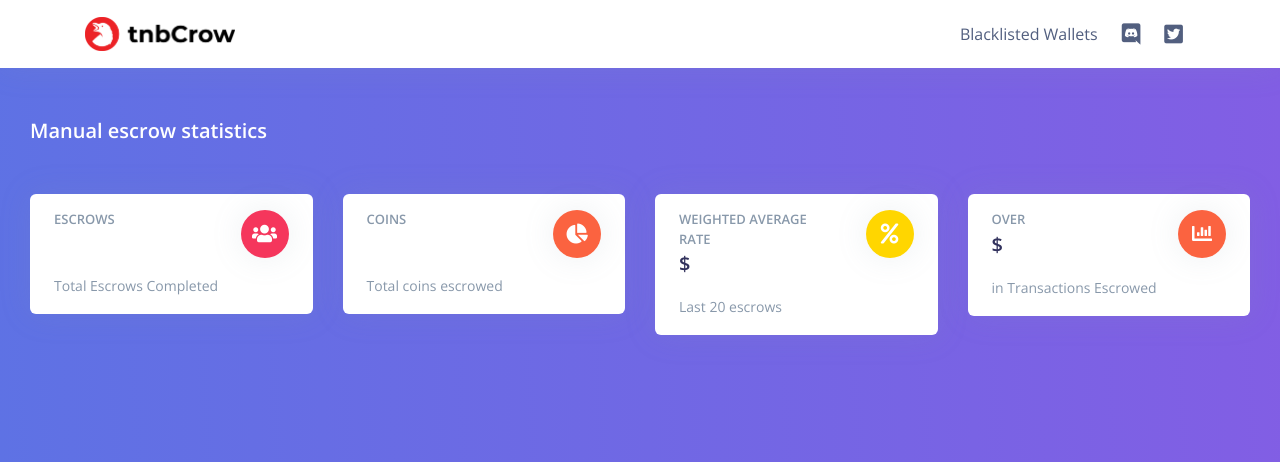
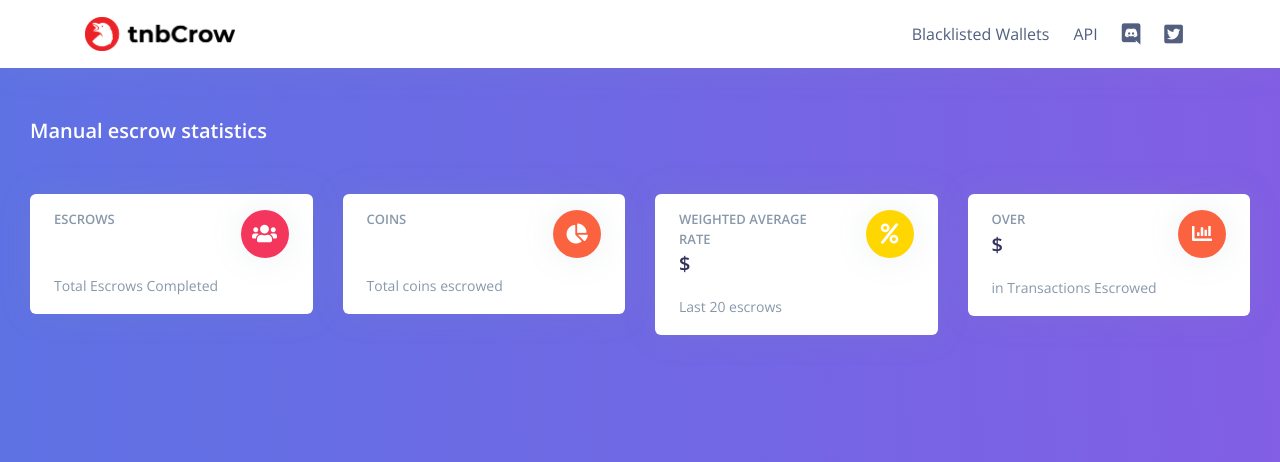
Before and after one commit to tnbCrow/crow-mvp, a Django app: template trades/templates/home.html in a window 1280 px wide. Shown: the top 462 px of the page. Run offline with Django 3.2, Linux system fonts and the light colour scheme; the template is opened without the code that fills it, so the values that code supplies are empty; some libraries are stand-ins or nearby versions.

Commit message:
api link in navbar

```diff
--- a/trades/templates/home.html
+++ b/trades/templates/home.html
@@ -21,6 +21,8 @@
             <a class="navbar-brand" href="{% url 'home' %}"><img width="150" src="{% static 'logo_wordmark.png' %}"> </a>
             <a class="nav-link nav-link-icon ml-auto" href="{% url 'blacklistedaccounts' %}">
                 Blacklisted Wallets
+            </a><a class="nav-link nav-link-icon" href="{% url 'statistic-list' %}">
+                API
             </a>
             <a class="nav-link nav-link-icon" href="https://discord.com/invite/4uQ24mNxXj" target="_blank">
             <i class="fab fa-discord fa-lg"></i>
```
